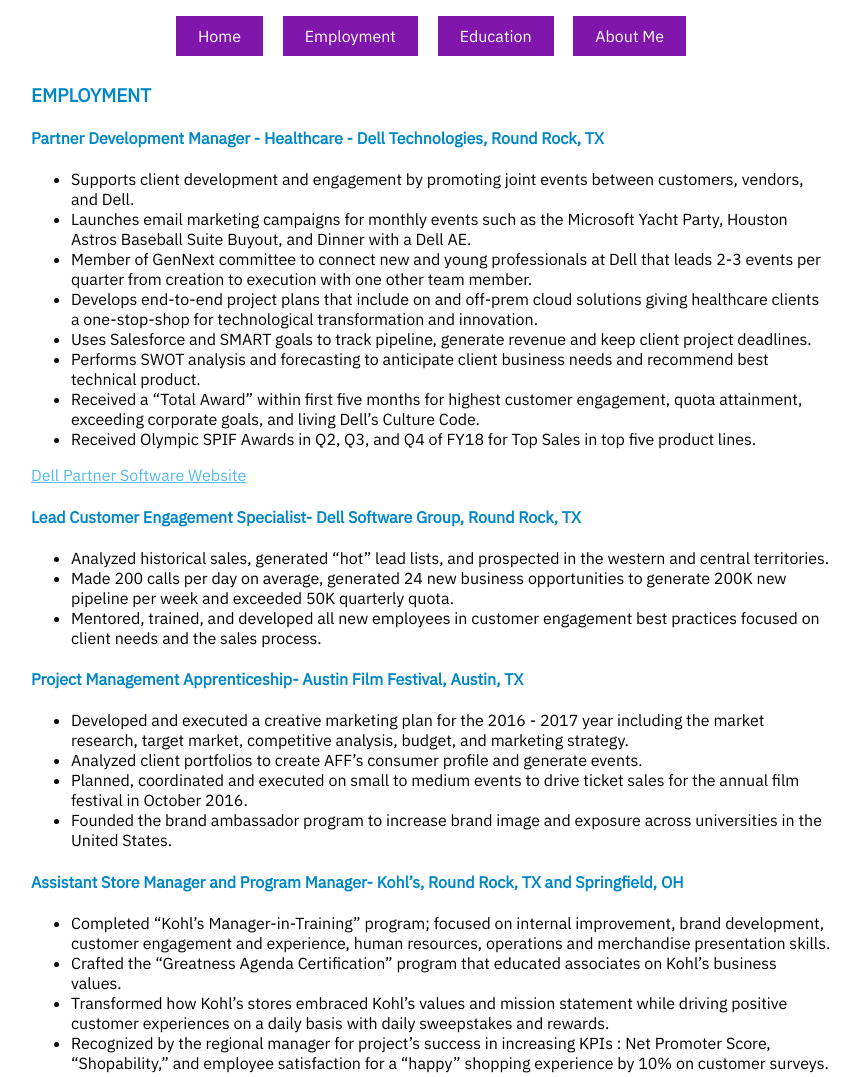
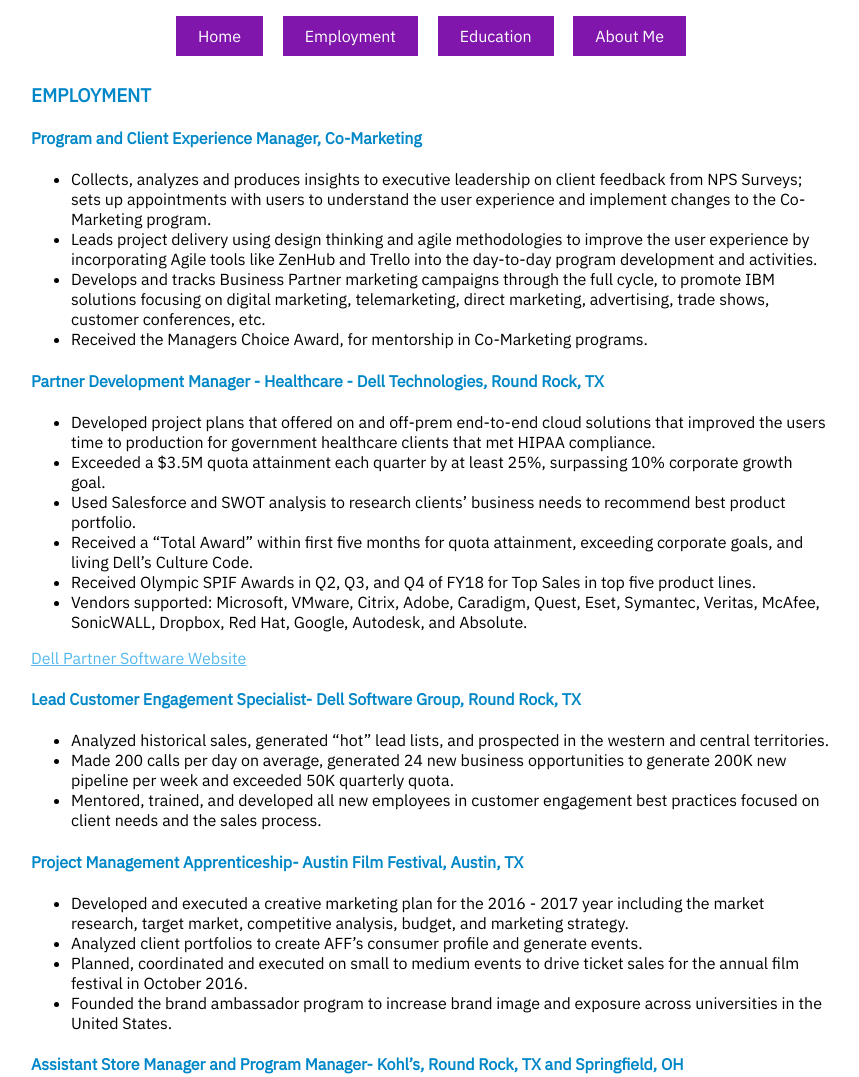
Before and after one commit to knzsokol/knzsokol.github.io, a plain HTML site: page employment.html in a window 1280 px wide. Shown: the top 1077 px of the page, without its empty margins (209-1068 px from the left). Drawn offline with Linux system fonts and the light colour scheme.

Commit message:
font page pictures resume

```diff
--- a/employment.html
+++ b/employment.html
@@ -29,22 +29,47 @@
 
 
 
+
+
     <div class="employment container">
         <h3> EMPLOYMENT </h3>
+
+        <h4>Program and Client Experience Manager, Co-Marketing</h4>
+        <ul>
+            <li>Collects, analyzes and produces insights to executive leadership on client feedback from NPS Surveys;
+                sets up appointments with users to understand the user experience and implement changes to the
+                Co-Marketing
+                program.</li>
+            <li>Leads project delivery using design thinking and agile methodologies to improve the user experience by
+                incorporating Agile tools like ZenHub and Trello into the day-to-day program development and
+                activities.</li>
+            <li>Develops and tracks Business Partner marketing campaigns through the full cycle, to promote IBM
+                solutions
+                focusing on digital marketing, telemarketing, direct marketing, advertising, trade shows, customer
+                conferences, etc. </li>
+            <li>Received the Managers Choice Award, for mentorship in Co-Marketing programs.</li>
+        </ul>
+
+
+
         <h4> Partner Development Manager - Healthcare - Dell Technologies, Round Rock, TX </h4>
         <ul>
-            <li>Supports client development and engagement by promoting joint events between customers, vendors, and Dell. </li>
-            <li>Launches email marketing campaigns for monthly events such as the Microsoft Yacht Party, Houston Astros Baseball
-                Suite Buyout, and Dinner with a Dell AE.</li>
-            <li>Member of GenNext committee to connect new and young professionals at Dell that leads 2-3 events per quarter
-                from creation to execution with one other team member. </li>
-            <li>Develops end-to-end project plans that include on and off-prem cloud solutions giving healthcare clients a one-stop-shop
-                for technological transformation and innovation.</li>
-            <li>Uses Salesforce and SMART goals to track pipeline, generate revenue and keep client project deadlines.</li>
-            <li>Performs SWOT analysis and forecasting to anticipate client business needs and recommend best technical product.</li>
-            <li>Received a “Total Award” within first five months for highest customer engagement, quota attainment, exceeding
-                corporate goals, and living Dell’s Culture Code.</li>
-            <li>Received Olympic SPIF Awards in Q2, Q3, and Q4 of FY18 for Top Sales in top five product lines. </li>
+            <li>Developed project plans that offered on and off-prem end-to-end cloud solutions that improved
+                the
+                users time to production for government healthcare clients that met HIPAA compliance.</li>
+            <li>Exceeded a $3.5M quota attainment each quarter by at least 25%, surpassing 10% corporate growth
+                goal.
+            </li>
+            <li>Used Salesforce and SWOT analysis to research clients’ business needs to recommend best product
+                portfolio. </li>
+            <li>Received a “Total Award” within first five months for quota attainment, exceeding corporate
+                goals, and
+                living Dell’s Culture Code.</li>
+            <li>Received Olympic SPIF Awards in Q2, Q3, and Q4 of FY18 for Top Sales in top five product lines.
+            </li>
+            <li>Vendors supported: Microsoft, VMware, Citrix, Adobe, Caradigm, Quest, Eset, Symantec, Veritas,
+                McAfee,
+                SonicWALL, Dropbox, Red Hat, Google, Autodesk, and Absolute.</li>
 
 
         </ul>
@@ -53,48 +78,72 @@
         <h4>Lead Customer Engagement Specialist- Dell Software Group, Round Rock, TX</h4>
         <ul>
 
-            <li>Analyzed historical sales, generated “hot” lead lists, and prospected in the western and central territories.</li>
-            <li> Made 200 calls per day on average, generated 24 new business opportunities to generate 200K new pipeline per
+            <li>Analyzed historical sales, generated “hot” lead lists, and prospected in the western and central
+                territories.</li>
+            <li> Made 200 calls per day on average, generated 24 new business opportunities to generate 200K new
+                pipeline per
                 week and exceeded 50K quarterly quota.</li>
-            <li> Mentored, trained, and developed all new employees in customer engagement best practices focused on client needs
+            <li> Mentored, trained, and developed all new employees in customer engagement best practices
+                focused on
+                client needs
                 and the sales process. </li>
 
         </ul>
         <h4> Project Management Apprenticeship- Austin Film Festival, Austin, TX </h4>
         <ul>
-            <li>Developed and executed a creative marketing plan for the 2016 - 2017 year including the market research, target
+            <li>Developed and executed a creative marketing plan for the 2016 - 2017 year including the market
+                research,
+                target
                 market, competitive analysis, budget, and marketing strategy.</li>
             <li> Analyzed client portfolios to create AFF’s consumer profile and generate events.</li>
-            <li>Planned, coordinated and executed on small to medium events to drive ticket sales for the annual film festival
+            <li>Planned, coordinated and executed on small to medium events to drive ticket sales for the annual
+                film
+                festival
                 in October 2016. </li>
-            <li>Founded the brand ambassador program to increase brand image and exposure across universities in the United States.</li>
+            <li>Founded the brand ambassador program to increase brand image and exposure across universities in
+                the
+                United States.</li>
 
         </ul>
         <h4>Assistant Store Manager and Program Manager- Kohl’s, Round Rock, TX and Springfield, OH </h4>
         <ul>
-            <li>Completed “Kohl’s Manager-in-Training” program; focused on internal improvement, brand development, customer
+            <li>Completed “Kohl’s Manager-in-Training” program; focused on internal improvement, brand
+                development,
+                customer
                 engagement and experience, human resources, operations and merchandise presentation skills.</li>
-            <li> Crafted the “Greatness Agenda Certification” program that educated associates on Kohl’s business values. </li>
-            <li> Transformed how Kohl’s stores embraced Kohl’s values and mission statement while driving positive customer experiences
+            <li> Crafted the “Greatness Agenda Certification” program that educated associates on Kohl’s
+                business
+                values. </li>
+            <li> Transformed how Kohl’s stores embraced Kohl’s values and mission statement while driving
+                positive
+                customer experiences
                 on a daily basis with daily sweepstakes and rewards. </li>
-            <li>Recognized by the regional manager for project’s success in increasing KPIs : Net Promoter Score, “Shopability,”
+            <li>Recognized by the regional manager for project’s success in increasing KPIs : Net Promoter
+                Score,
+                “Shopability,”
                 and employee satisfaction for a “happy” shopping experience by 10% on customer surveys. </li>
 
         </ul>
 
         <h4>Supply Chain Analyst- Kauffman Tire, Cincinnati, OH </h4>
         <ul>
-            <li>Analyzed and redesigned eight delivery routes in southern Ohio and northern Kentucky to improve customer experience
-                by decreasing delivery times by 2 hours and lower costs for the company at the Cincinnati branch.</li>
+            <li>Analyzed and redesigned eight delivery routes in southern Ohio and northern Kentucky to improve
+                customer
+                experience
+                by decreasing delivery times by 2 hours and lower costs for the company at the Cincinnati
+                branch.</li>
             <li>Managed portfolios for new and existing clients; reviewed accounts receivable.</li>
 
         </ul>
         <h4>Market Research Intern- Alpha Investment Management, Santa Barbara, CA </h4>
         <ul>
-            <li>Executed research and launched six email marketing campaigns to expand the firm’s real estate investment opportunities.
-                </li>
-            <li>Collected, analyzed and presented data analytics from research for use in future 2013 investment strategies.
-                </li>
+            <li>Executed research and launched six email marketing campaigns to expand the firm’s real estate
+                investment
+                opportunities.
+            </li>
+            <li>Collected, analyzed and presented data analytics from research for use in future 2013 investment
+                strategies.
+            </li>
 
     </div>
 
--- a/second.css
+++ b/second.css
@@ -1,18 +1,17 @@
 html,
-body{
-    background-color: #FFFFFF;
-    font-family: 'IBM Plex Sans', sans-serif;
-
+body {
+  background-color: #ffffff;
+  font-family: "IBM Plex Sans", sans-serif;
 }
-h1, h2 {
+h1,
+h2 {
   color: #0087c7;
-
 }
-h3{
+h3 {
   font-weight: 900;
   color: #0087c7;
 }
-h4{
+h4 {
   font-weight: 900;
   color: #0087c7;
 }
@@ -30,27 +29,27 @@ nav ul {
   padding: 0;
   margin: 0;
 }
-nav ul li{
+nav ul li {
   display: inline-block;
   background-color: #8016ac;
   padding: 10px 22px;
   margin: 8px;
 }
-a{
-    color: #56BAEC;
+a {
+  color: #56baec;
 }
 a:visited {
   color: rgba(197, 136, 238, 0.966);
 }
 nav ul li a,
-nav ul li a:visited{
+nav ul li a:visited {
   color: white;
   text-decoration: none;
 }
-nav ul li a:hover{
+nav ul li a:hover {
   color: lightcoral;
 }
-.container{
+.container {
   width: 100%;
   max-width: 800px;
   margin: 0 auto;
@@ -72,6 +71,14 @@ nav ul li a:hover{
   vertical-align: middle;
   width: 100%;
 }
-.areas-of-expertise{
+.areas-of-expertise {
   text-align: center;
 }
+.row-of-pictures {
+  display: flex;
+}
+
+.column-of-pictures {
+  flex: 50%;
+  padding: 5px;
+}
```
Also changed, not shown: index.html (+19 -13 lines), images/ellie.jpg (added), images/family.jpg (added). Lines whose indentation alone changed are shown as unchanged.
